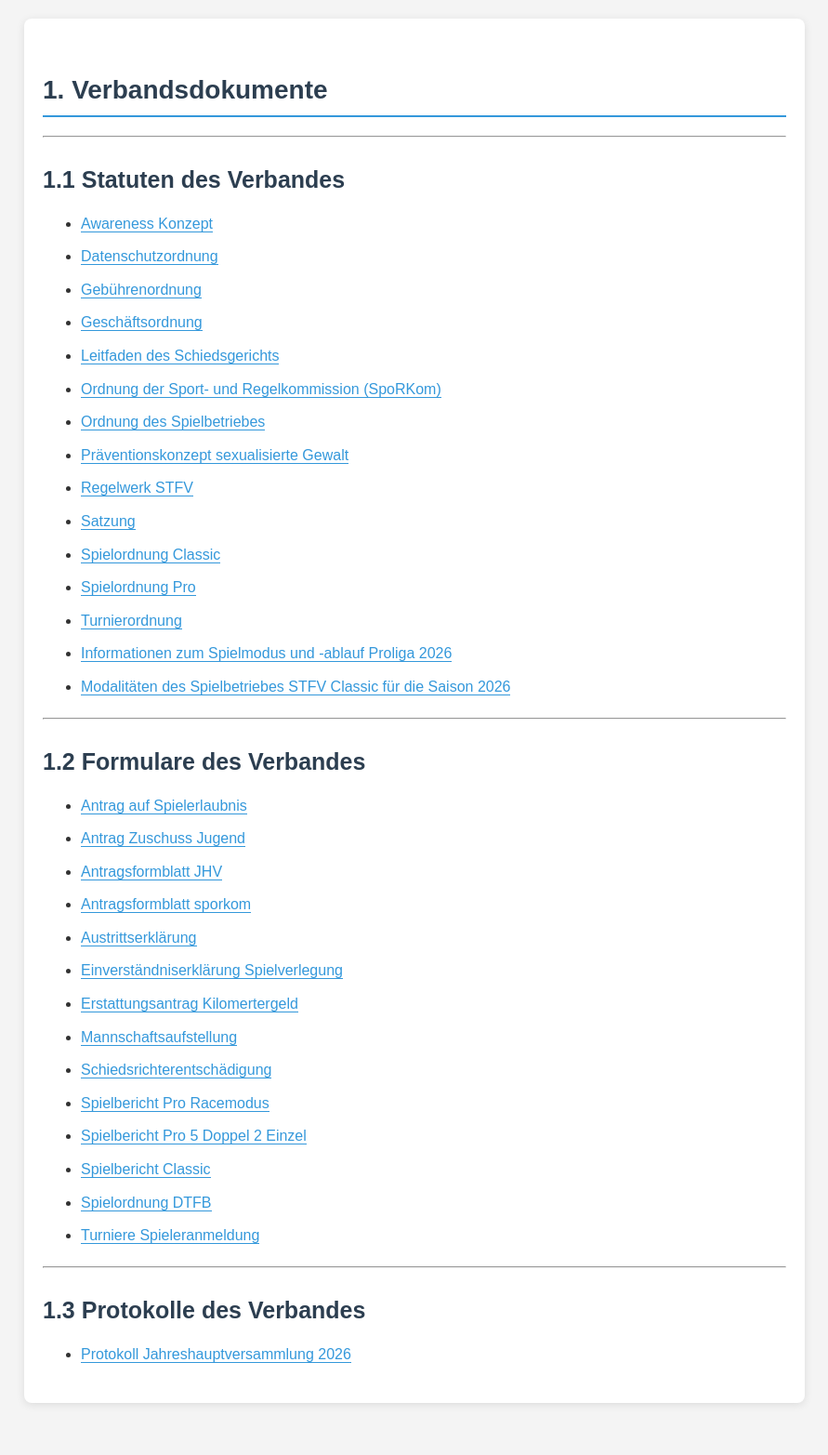
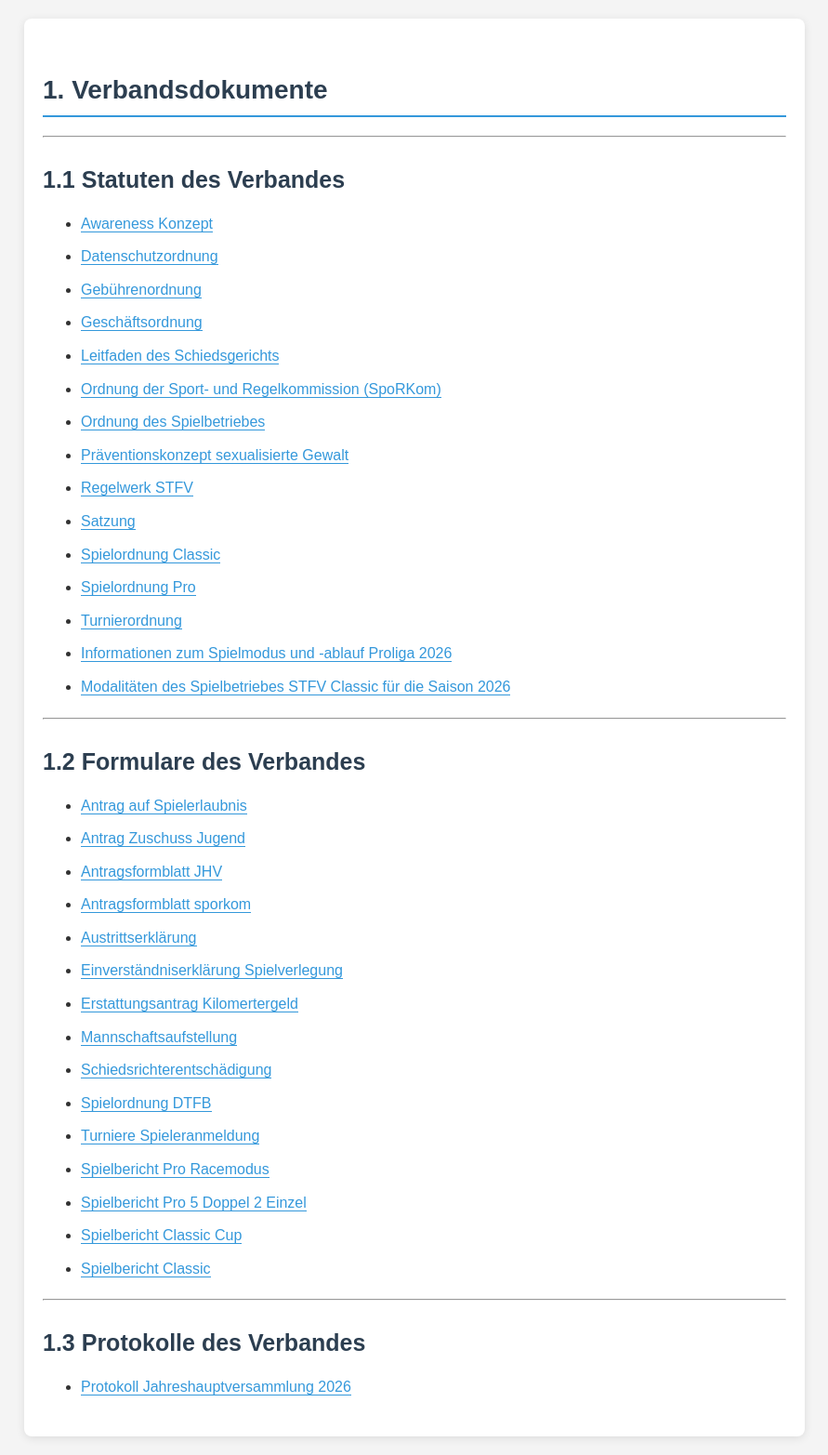
Before and after one commit to Deutscher-Tischfussballbund/stfv-docs, a Jekyll site: the page built from index.md, in a window 1280 px wide. Shown: the whole page at 93% size, without its empty margins (194-1085 px from the left). Built offline with Jekyll 4.4.1, drawn with Linux system fonts in a browser that asks for light colours; our own code applies the rules of GitHub Pages for plain Markdown files; before the commit the page ends 1529 px from its top, so only the background shows below that.

Commit message:
Update index.md

```diff
--- a/index.md
+++ b/index.md
@@ -33,11 +33,12 @@
 - [Erstattungsantrag Kilomertergeld](./assets/pdf/erstattungsantrag_kilometrgeld.pdf)
 - [Mannschaftsaufstellung](./assets/pdf/mannschaftsaufstellung.pdf)
 - [Schiedsrichterentschädigung](./assets/pdf/schiedsrichterentschaedigung.pdf)
+- [Spielordnung DTFB](./assets/pdf/Spielordnung_Stand_29042023.pdf)
+- [Turniere Spieleranmeldung](./assets/pdf/turniere_spieleranmeldung.pdf)
 - [Spielbericht Pro Racemodus](./assets/pdf/spielbericht_Racemodus_42.pdf)
 - [Spielbericht Pro 5 Doppel 2 Einzel](./assets/pdf/spielbericht_Pro_5D_2E.pdf)
+- [Spielbericht Classic Cup](./assets/pdf/spielbericht_classic_cup.pdf)
 - [Spielbericht Classic](./assets/pdf/spielbericht_classic.pdf)
-- [Spielordnung DTFB](./assets/pdf/Spielordnung_Stand_29042023.pdf)
-- [Turniere Spieleranmeldung](./assets/pdf/turniere_spieleranmeldung.pdf)
 
 ---
 
```
